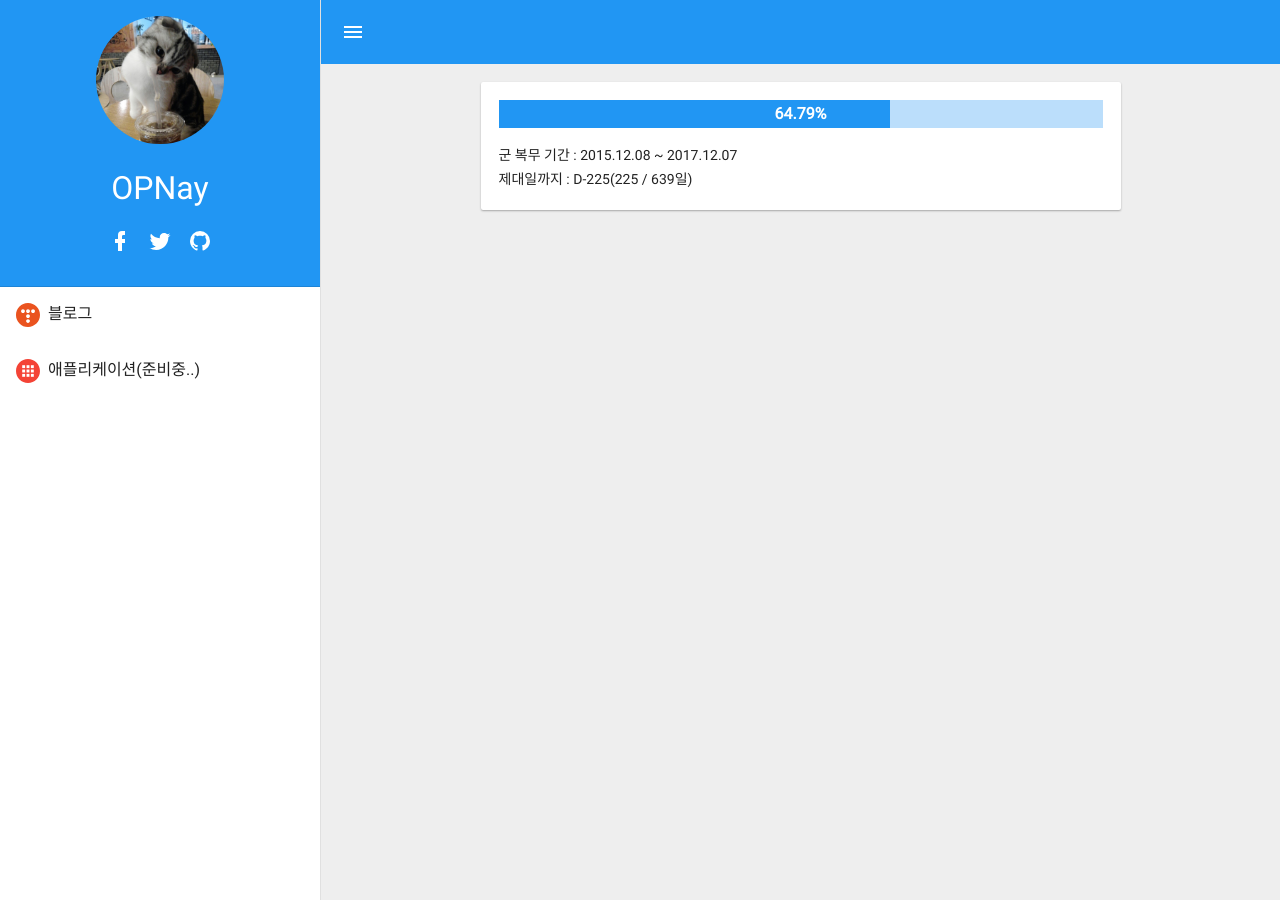
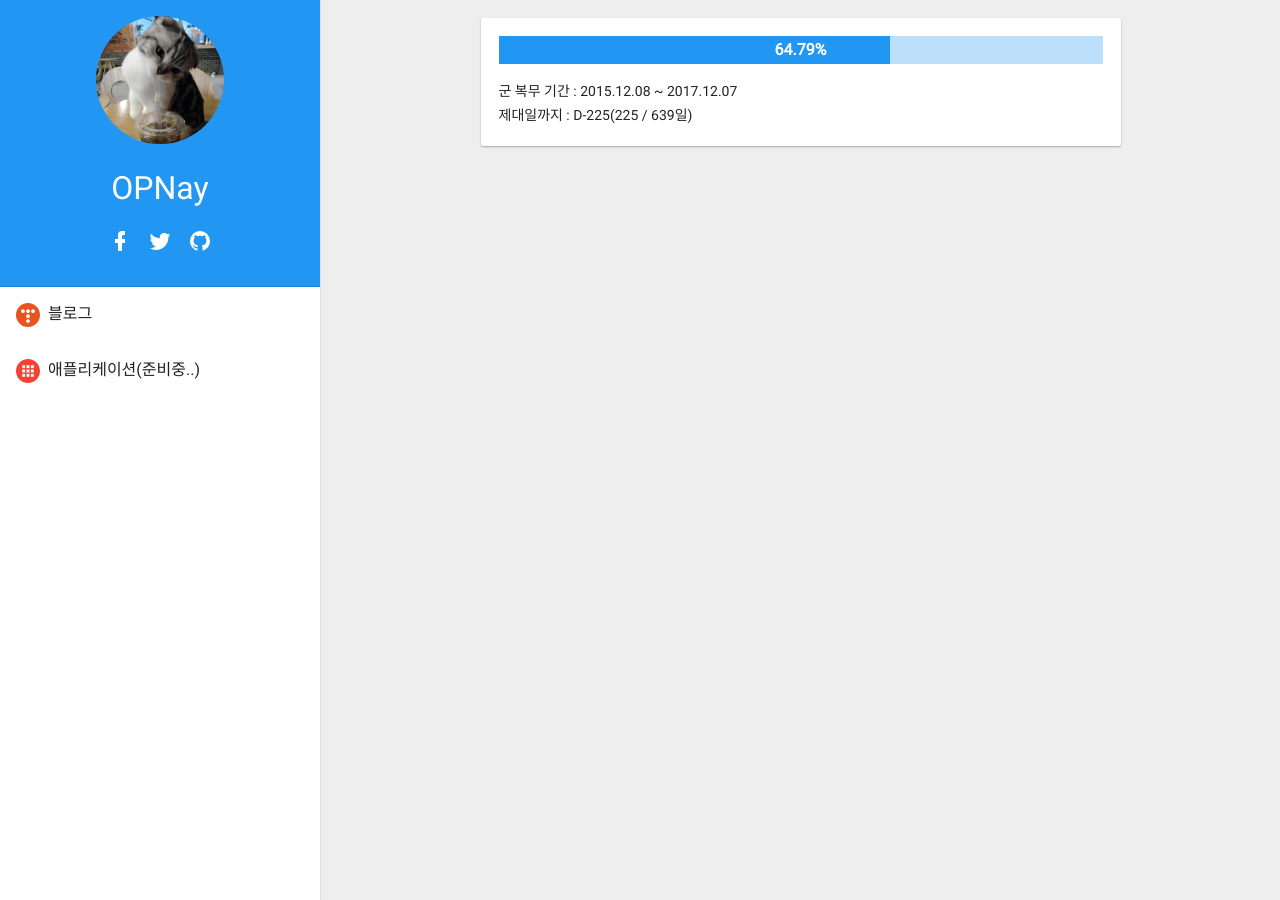
Before and after one commit to opnay/opnay.github.io, a Jekyll site: the page built from index.html, in a window 1280 px wide. Built offline with Jekyll 4.4.1, drawn with Linux system fonts in a browser that asks for light colours; some web fonts are replaced.

Commit message:
layouts: default: Add animte '.nav' for all window size

```diff
--- a/_layouts/default.html
+++ b/_layouts/default.html
@@ -51,7 +51,7 @@
 			</div>
 		</aside>
 		<div class="wrap flex-1">
-			<nav class="nav">
+			<nav class="nav animate">
 				<div class="menu"><a class="button" href="#">{% include icon/menu.svg %}</a></div>
 			</nav>
 			<div class="content">{{ content }}</div>
--- a/css/default.css
+++ b/css/default.css
@@ -30,11 +30,13 @@
 .wrap {background:#EEE; overflow-x:hidden; overflow-y:auto;}
 
 .nav {position:fixed; top:0; background:#2196F3; width:100%; height:64px;}
+.desktop .nav {transform:translateY(-100%);}
 .nav .menu {position:absolute; top:0; left:0; padding:14px; width:64px; height:64px; box-sizing:border-box;}
 .nav .menu .button {display:block; padding:6px; width:36px; height:36px; box-sizing:border-box;}
 .nav .menu .button svg {fill:white; width:24px; height:24px;}
 
 .content {padding-top:64px;}
+.desktop .content {padding-top:0;}
 
 .card {background:#FFF; padding:18px; box-sizing:border-box;}
 .desktop .card {margin:18px auto; padding:18px; width:640px; border-radius:2px; box-shadow:0 1px 2px rgba(0,0,0,0.3);}
```
